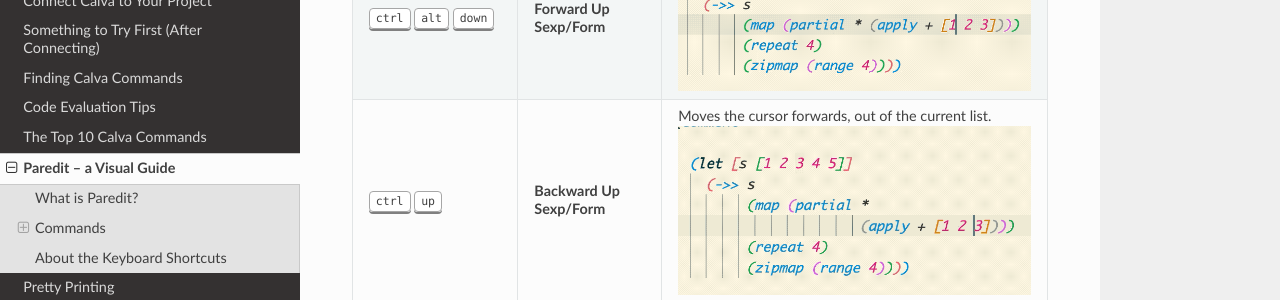
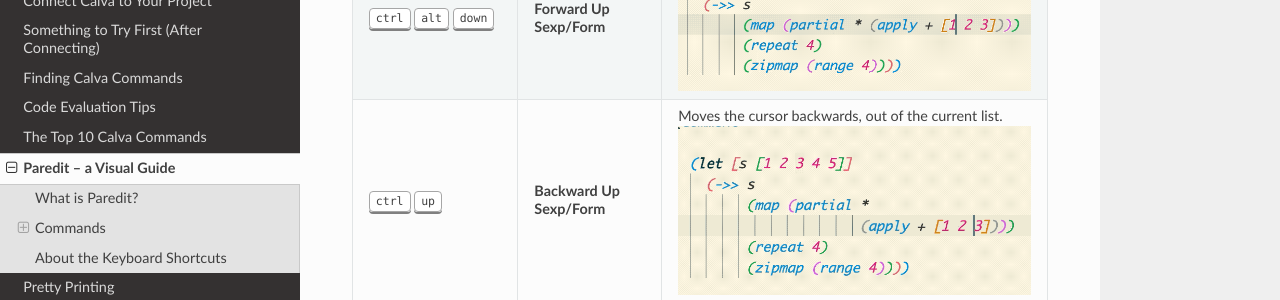
Before and after one commit to BetterThanTomorrow/calva, a Sphinx documentation site: the page built from docs/readthedocs/source/paredit.md, in a window 1280 px wide and 900 px high, scrolled down 1621 px. Shown: the part 151-451 px from the top of the window. Built offline with Sphinx 7.4.7 and the Read the Docs theme 2.0.0, drawn with Linux system fonts in a browser that asks for light colours.

Commit message:
Fix typo

```diff
--- a/docs/readthedocs/source/paredit.md
+++ b/docs/readthedocs/source/paredit.md
@@ -25,7 +25,7 @@
 <kbd>ctrl</kbd> <kbd>down</kbd>               | **Forward Down Sexp/Form** | Moves the cursor into the following list.<br> ![](_static/images/paredit/forward-down-sexp.gif)
 <kbd>ctrl</kbd> <kbd>alt</kbd> <kbd>up</kbd>             | **Backward Down Sexp/Form** | Moves the cursor into the preceding list.<br> ![](_static/images/paredit/backward-down-sexp.gif)
 <kbd>ctrl</kbd> <kbd>alt</kbd> <kbd>down</kbd>           | **Forward Up Sexp/Form** | Moves the cursor forwards, out of the current list.<br> ![](_static/images/paredit/forward-up-sexp.gif)
-<kbd>ctrl</kbd> <kbd>up</kbd>                 | **Backward Up Sexp/Form** | Moves the cursor forwards, out of the current list.<br> ![](_static/images/paredit/backward-up-sexp.gif)
+<kbd>ctrl</kbd> <kbd>up</kbd>                 | **Backward Up Sexp/Form** | Moves the cursor backwards, out of the current list.<br> ![](_static/images/paredit/backward-up-sexp.gif)
 <kbd>ctrl</kbd> <kbd>end</kbd>                | **Forward to List End/Close** | Moves the cursor forwards, staying within the current list.<br> ![](_static/images/paredit/close-list.gif)
 <kbd>ctrl</kbd> <kbd>home</kbd>               | **Backward to List Start/Open** | Moves the cursor backwards, staying within the current list.<br> ![](_static/images/paredit/open-list.gif)
 
```
